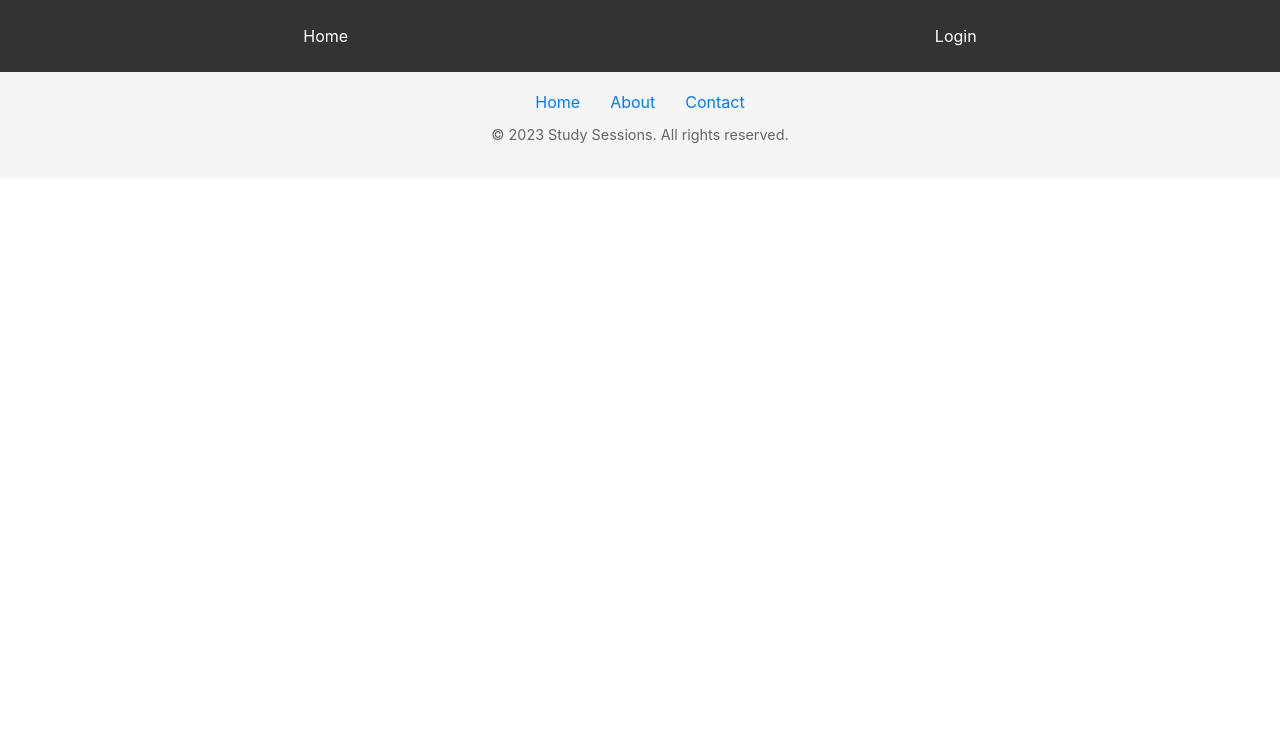
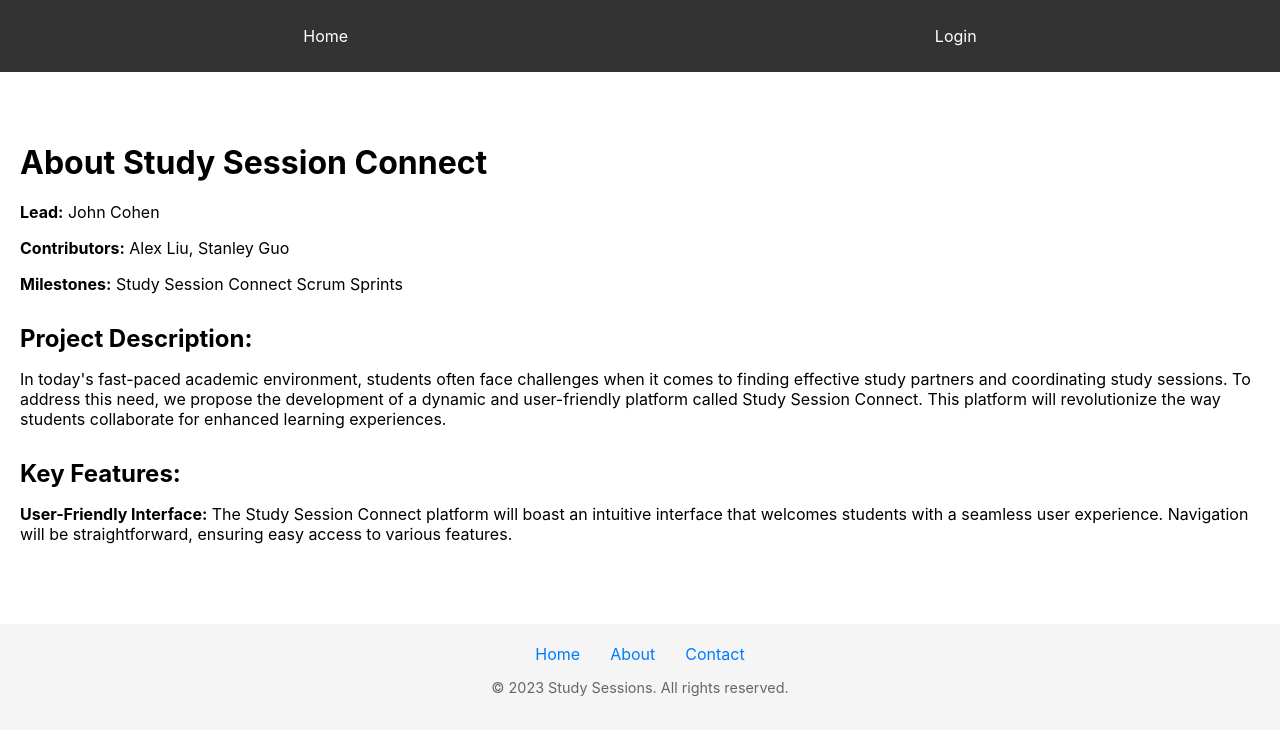
Before and after one commit to Stanagley/Study-Session-Connect, a React (Create React App) app in the folder ssc/: page /about in a window 1280 px wide. Shown: the top 734 px of the page. Built offline with nearby package versions, Linux system fonts and the light colour scheme.

Commit message:
about page

```diff
--- a/ssc/src/App.jsx
+++ b/ssc/src/App.jsx
@@ -2,6 +2,7 @@ import React from 'react';
 import { BrowserRouter as Router, Route, Routes } from 'react-router-dom';
 import LoginPage from './views/LoginPage';
 import HomePage from './views/HomePage';
+import AboutPage from './views/AboutPage';
 import NavBar from './components/NavBar';
 import Footer from './components/Footer';
 
@@ -12,6 +13,7 @@ function App() {
                 <NavBar />
                 <Routes>
                     <Route path="login" element={<LoginPage />} />
+                    <Route path="about" element={<AboutPage />} />
                     <Route path="" element={<HomePage />} />
                 </Routes>
                 <Footer />
--- /dev/null
+++ b/ssc/src/views/AboutPage.jsx
@@ -0,0 +1,42 @@
+import React from 'react';
+
+function AboutPage() {
+    const styles = {
+        container: { padding: '50px 20px' },
+        title: { fontSize: '2em', marginBottom: '20px' },
+        section: { marginBottom: '30px' },
+        sectionTitle: { fontSize: '1.5em', marginBottom: '15px' }
+    };
+
+    return (
+        <div style={styles.container}>
+            <h1 style={styles.title}>About Study Session Connect</h1>
+
+            <div style={styles.section}>
+                <p><strong>Lead:</strong> John Cohen</p>
+                <p><strong>Contributors:</strong> Alex Liu, Stanley Guo</p>
+                <p><strong>Milestones:</strong> Study Session Connect Scrum Sprints</p>
+            </div>
+
+            <div style={styles.section}>
+                <h2 style={styles.sectionTitle}>Project Description:</h2>
+                <p>
+                    In today's fast-paced academic environment, students often face challenges when it comes to finding effective study partners and coordinating study sessions. To address this need, we propose the development of a dynamic and user-friendly platform called Study Session Connect. This platform will revolutionize the way students collaborate for enhanced learning experiences.
+                </p>
+            </div>
+
+            <div style={styles.section}>
+                <h2 style={styles.sectionTitle}>Key Features:</h2>
+                {/* ...Add the rest of the key features... */}
+                {/* Example: */}
+                <p><strong>User-Friendly Interface:</strong> The Study Session Connect platform will boast an intuitive interface that welcomes students with a seamless user experience. Navigation will be straightforward, ensuring easy access to various features.</p>
+                {/* ...continue with other features... */}
+            </div>
+
+            {/* You can continue the structure for Benefits, Conclusion, etc. in the same pattern. */}
+
+        </div>
+    );
+}
+
+export default AboutPage;
```
